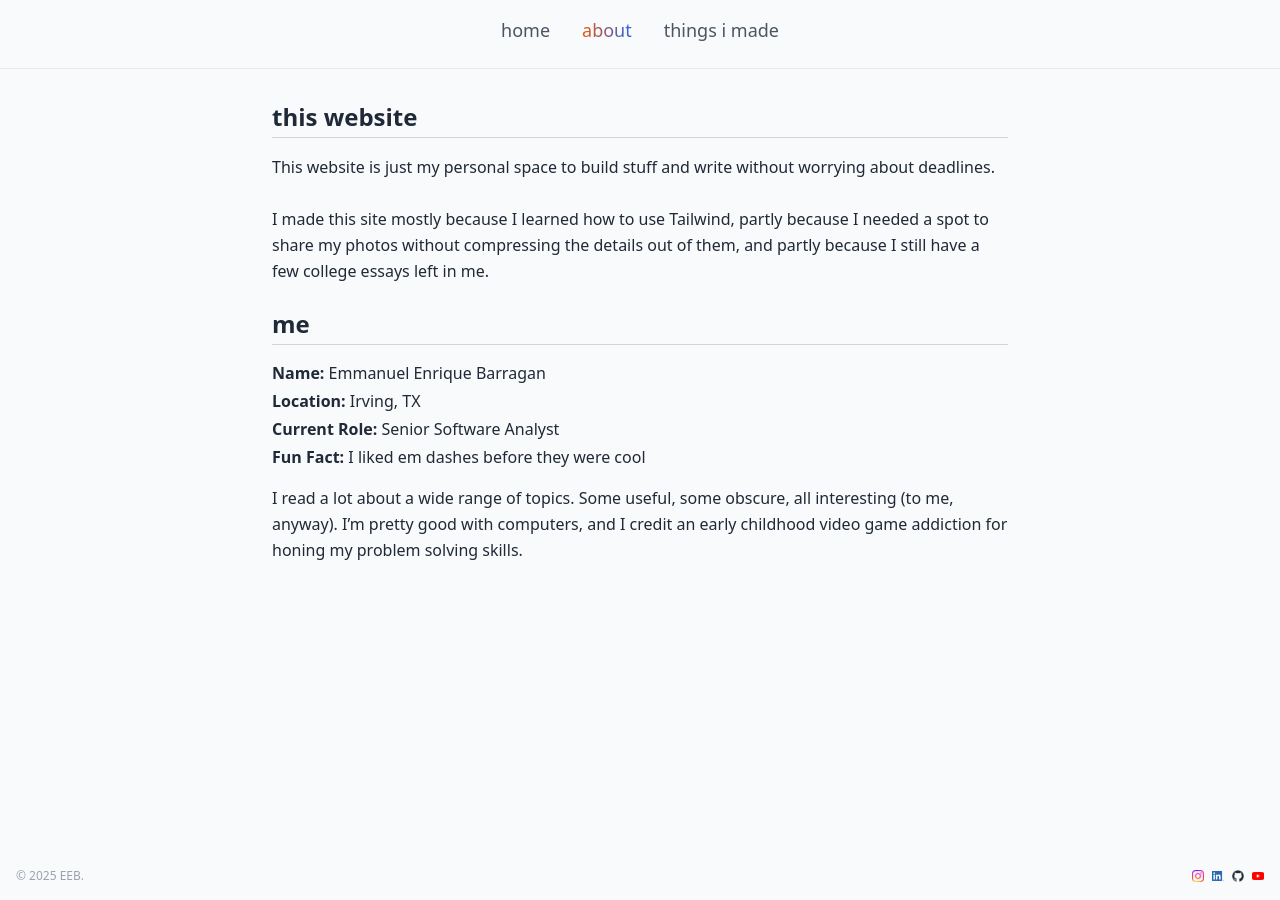
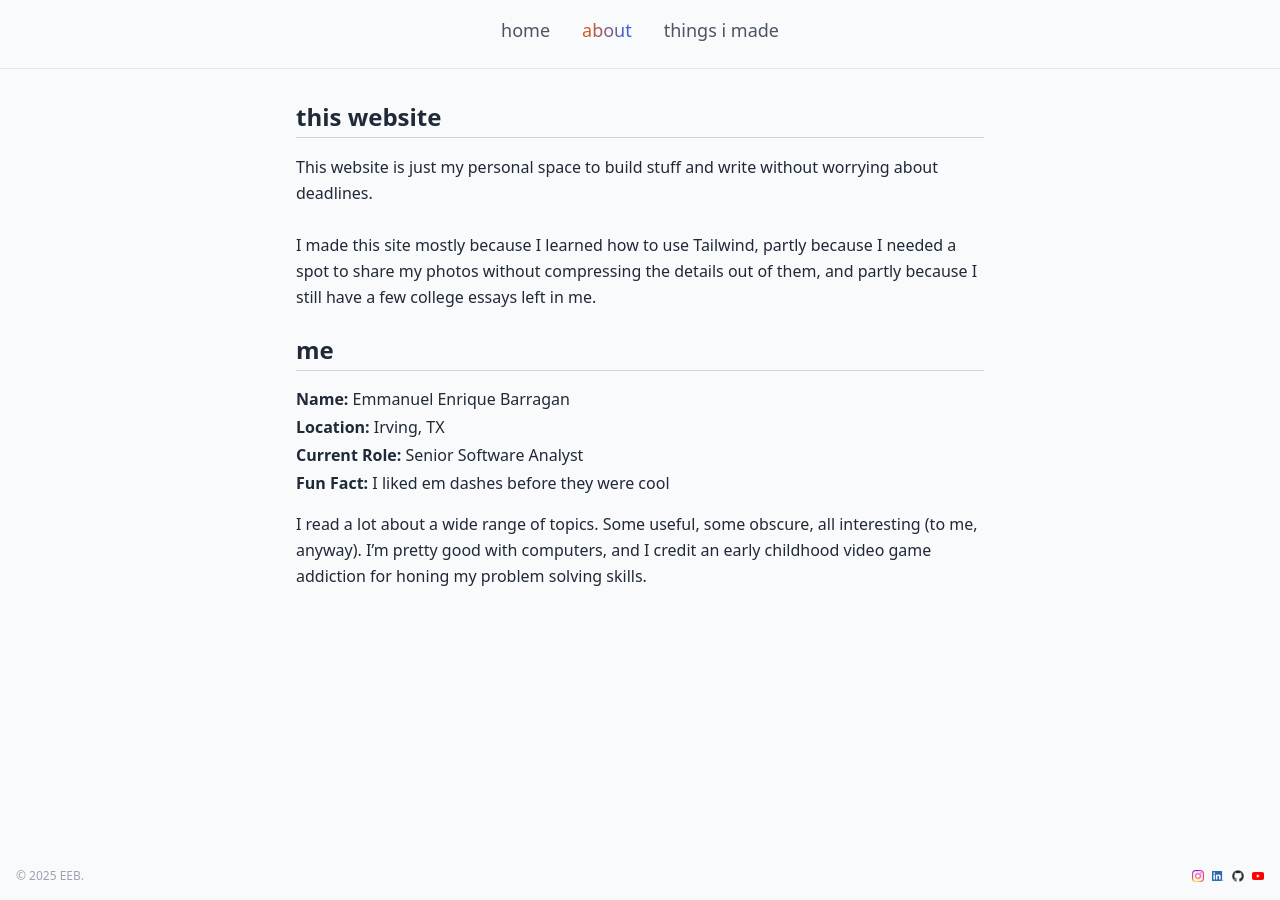
Before and after one commit to enriquebarragan/enriquebarragan.github.io, a Jekyll site: the page built from pages/about/index.html, in a window 1280 px wide. Built offline with Jekyll 4.4.1, drawn with Linux system fonts in a browser that asks for light colours; nearby versions of some CDN libraries.

Commit message:
Update index.html

```diff
--- a/pages/about/index.html
+++ b/pages/about/index.html
@@ -4,7 +4,7 @@
 permalink: /about/
 ---
 
-<div class="flex flex-col gap-6 mt-4">
+<div class="flex flex-col gap-6 mt-4 mx-6">
   <!-- Top-level heading -->
   <h1 class="sr-only">
     about
```
